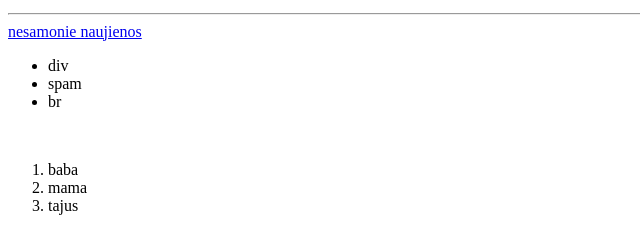
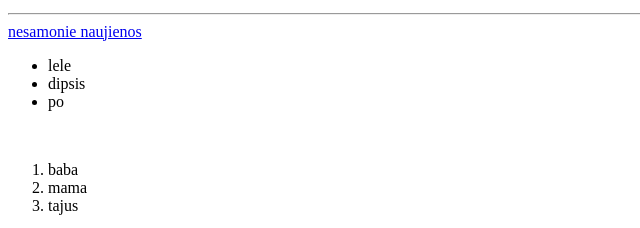
Before and after one commit to Simoniene/TYPE-23-table, a plain HTML site: page Praktika/index.html in a window 1280 px wide. Shown: the part 240-468 px from the top of the page, 0-640 px from the left. Drawn offline with Linux system fonts and the light colour scheme.

Commit message:
updated table data

```diff
--- a/Praktika/index.html
+++ b/Praktika/index.html
@@ -21,9 +21,9 @@
     <!-- <img src="./medis.jfif"/> -->
     <img src="" />
     <ul>
-      <li>div</li>
-      <li>spam</li>
-      <li>br</li>
+      <li>lele</li>
+      <li>dipsis</li>
+      <li>po</li>
     </ul>
     <br />
     <ol>
```
